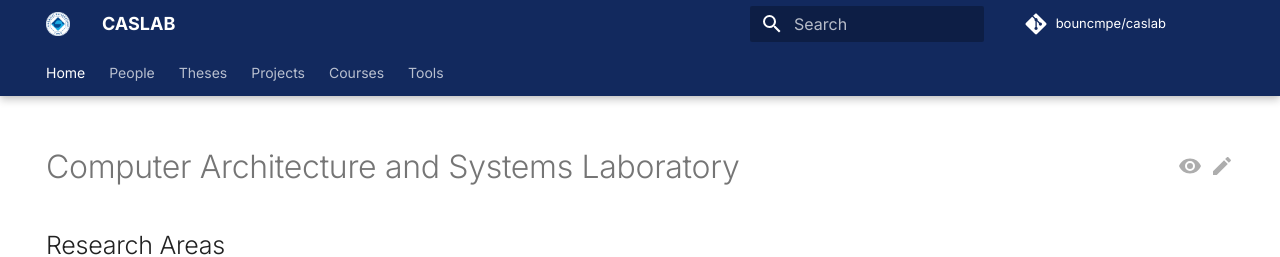
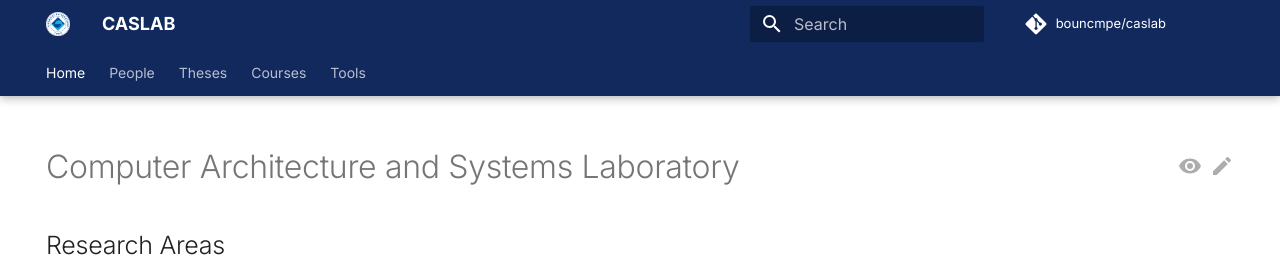
Before and after one commit to bouncmpe/caslab, an MkDocs documentation site: the page built from content/index.md, in a window 1280 px wide. Shown: the top 257 px of the page. Built offline with MkDocs 1.6.1 and Material for MkDocs 9.7.7, drawn with Linux system fonts in a browser that asks for light colours; comment, search, counter and statistics services are not loaded.

Commit message:
Remove projects tab

```diff
--- a/mkdocs.yml
+++ b/mkdocs.yml
@@ -87,8 +87,6 @@ nav:
       - Masters Theses:
         - theses/bilgili.md
         - theses/ulus.md
-  - Projects:
-      - projects/index.md
   - Courses:
       - courses/index.md
   - Tools:
```
